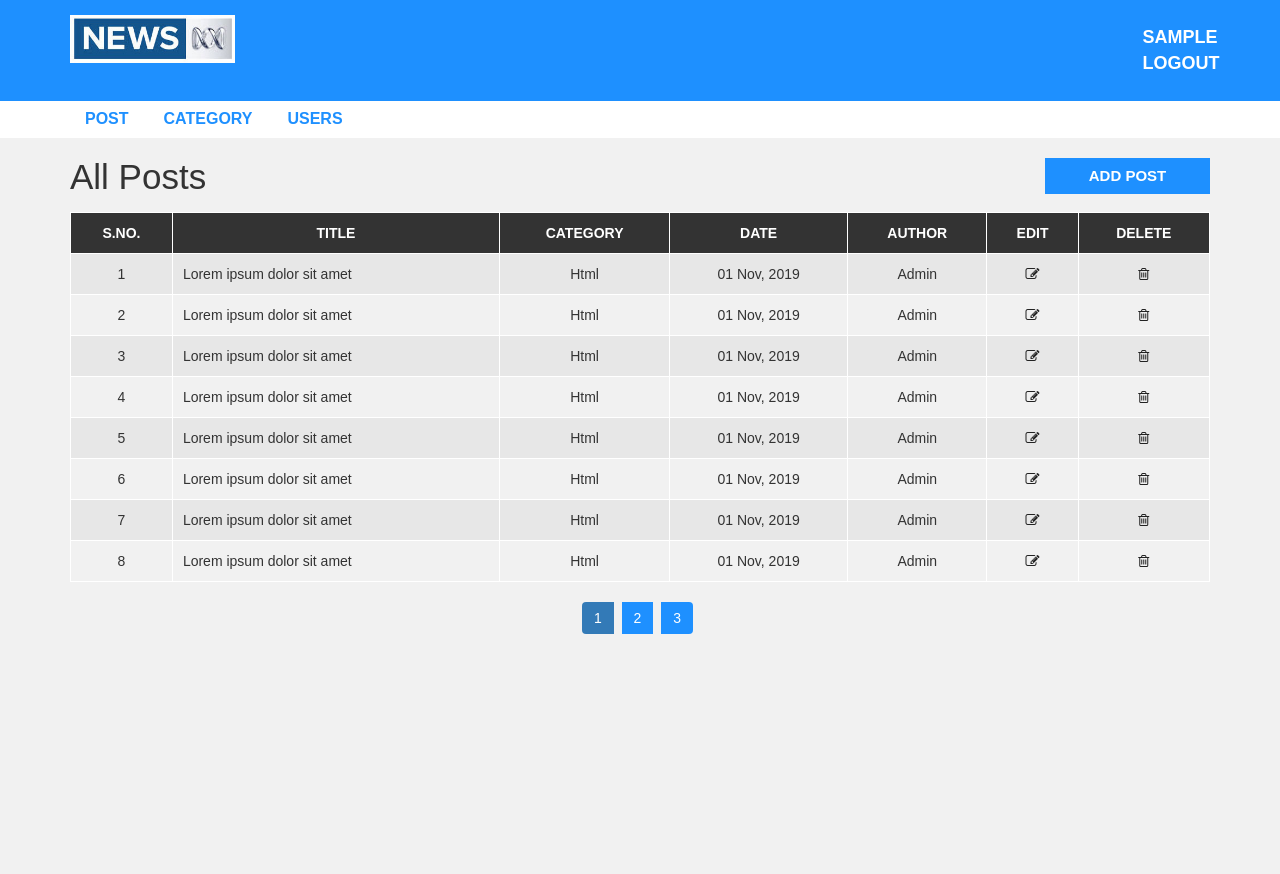
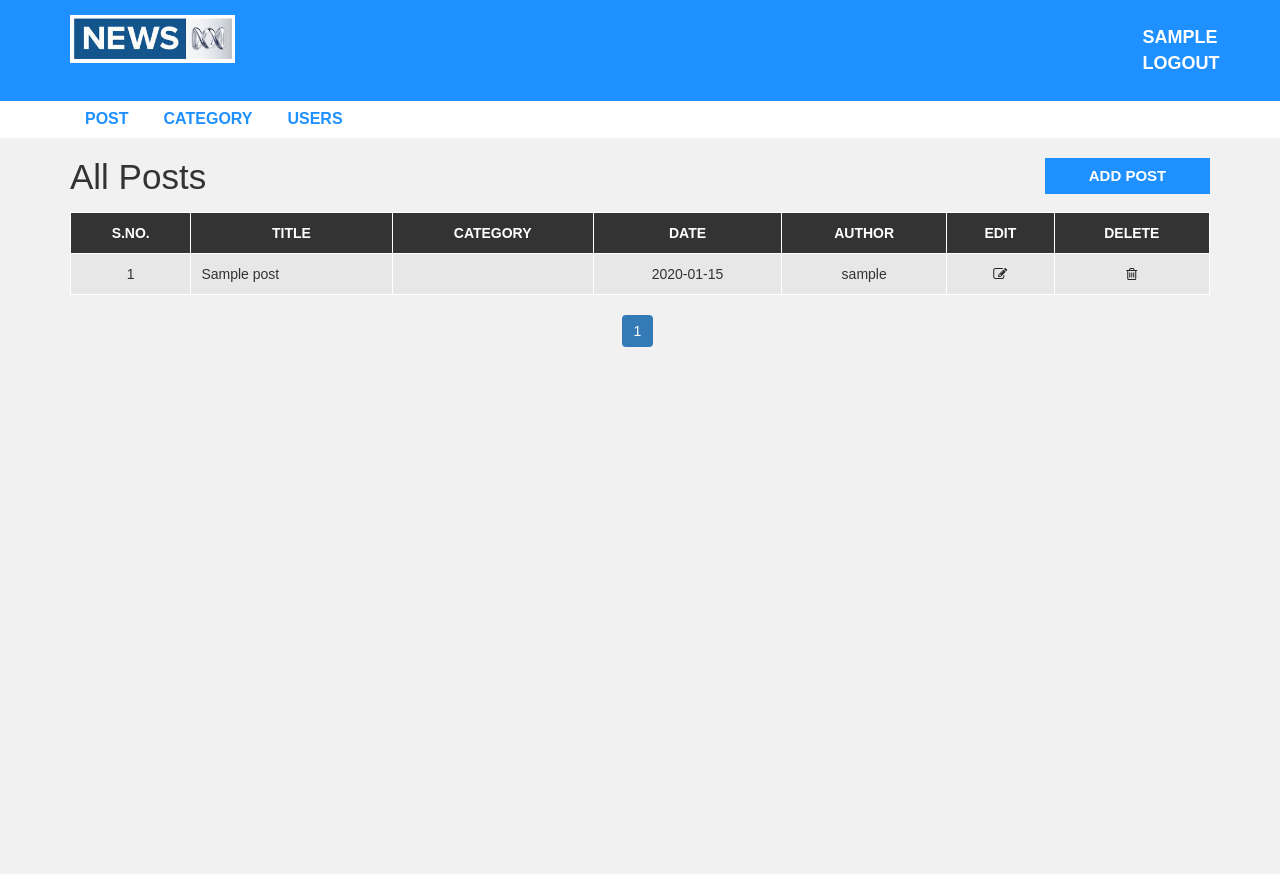
Before and after one commit to ftanvir/news-site, a PHP site: page /admin/post.php in a window 1280 px wide. Shown: the top 874 px of the page. Run offline with PHP 8.4, Linux system fonts and the light colour scheme; the visitor is signed in with stand-in values (Sample User, id 1); tables that the repository leaves empty hold one stand-in row (values such as "Sample post").

Commit message:
showing post and pagination

```diff
--- a/admin/post.php
+++ b/admin/post.php
@@ -1,4 +1,8 @@
-<?php include "header.php"; ?>
+<?php
+include "header.php";
+include "config.php";
+
+?>
 <div id="admin-content">
     <div class="container">
         <div class="row">
@@ -20,85 +24,63 @@
                         <th>Delete</th>
                     </thead>
                     <tbody>
+                        <?php
+                            $page = isset($_GET['page']) ? $_GET['page'] : 1;
+                            $limit = 3;
+                            $offset = ($page-1)* $limit;
+
+                            $sql = "SELECT * FROM post
+                            LEFT JOIN category ON post.category = category.category_id
+                            LEFT JOIN user ON post.author = user.user_id
+                            ORDER BY post.post_id DESC LIMIT {$offset}, {$limit}";
+                            $result = mysqli_query($conn, $sql) or die("Query Failed");
+
+                            if(mysqli_num_rows($result) > 0){
+                                while($row = mysqli_fetch_assoc($result)){
+                        ?>
                         <tr>
-                              <td class='id'>1</td>
-                              <td>Lorem ipsum dolor sit amet</td>
-                              <td>Html</td>
-                              <td>01 Nov, 2019</td>
-                              <td>Admin</td>
+                            <td class='id'><?php echo $row['post_id'] ;?></td>
+                            <td><?php echo $row['title'] ;?></td>
+                            <td><?php echo $row['category_name'] ;?></td>
+                            <td><?php echo $row['post_date'];  ?></td>
+                            <td><?php echo $row['username']; ?></td>
                             <td class='edit'><a href='update-post.php'><i class='fa fa-edit'></i></a></td>
                             <td class='delete'><a href='delete-post.php'><i class='fa fa-trash-o'></i></a></td>
                         </tr>
-                          <tr>
-                              <td class='id'>2</td>
-                              <td>Lorem ipsum dolor sit amet</td>
-                              <td>Html</td>
-                              <td>01 Nov, 2019</td>
-                              <td>Admin</td>
-                              <td class='edit'><a href='update-post.php'><i class='fa fa-edit'></i></a></td>
-                              <td class='delete'><a href='delete-post.php'><i class='fa fa-trash-o'></i></a></td>
-                          </tr>
-                          <tr>
-                              <td class='id'>3</td>
-                              <td>Lorem ipsum dolor sit amet</td>
-                              <td>Html</td>
-                              <td>01 Nov, 2019</td>
-                              <td>Admin</td>
-                              <td class='edit'><a href='update-post.php'><i class='fa fa-edit'></i></a></td>
-                              <td class='delete'><a href='delete-post.php'><i class='fa fa-trash-o'></i></a></td>
-                          </tr>
-                          <tr>
-                              <td class='id'>4</td>
-                              <td>Lorem ipsum dolor sit amet</td>
-                              <td>Html</td>
-                              <td>01 Nov, 2019</td>
-                              <td>Admin</td>
-                              <td class='edit'><a href='update-post.php'><i class='fa fa-edit'></i></a></td>
-                              <td class='delete'><a href='delete-post.php'><i class='fa fa-trash-o'></i></a></td>
-                          </tr>
-                          <tr>
-                              <td class='id'>5</td>
-                              <td>Lorem ipsum dolor sit amet</td>
-                              <td>Html</td>
-                              <td>01 Nov, 2019</td>
-                              <td>Admin</td>
-                              <td class='edit'><a href='update-post.php'><i class='fa fa-edit'></i></a></td>
-                              <td class='delete'><a href='delete-post.php'><i class='fa fa-trash-o'></i></a></td>
-                          </tr>
-                          <tr>
-                              <td class='id'>6</td>
-                              <td>Lorem ipsum dolor sit amet</td>
-                              <td>Html</td>
-                              <td>01 Nov, 2019</td>
-                              <td>Admin</td>
-                              <td class='edit'><a href='update-post.php'><i class='fa fa-edit'></i></a></td>
-                              <td class='delete'><a href='delete-post.php'><i class='fa fa-trash-o'></i></a></td>
-                          </tr>
-                          <tr>
-                              <td class='id'>7</td>
-                              <td>Lorem ipsum dolor sit amet</td>
-                              <td>Html</td>
-                              <td>01 Nov, 2019</td>
-                              <td>Admin</td>
-                              <td class='edit'><a href='update-post.php'><i class='fa fa-edit'></i></a></td>
-                              <td class='delete'><a href='delete-post.php'><i class='fa fa-trash-o'></i></a></td>
-                          </tr>
-                          <tr>
-                              <td class='id'>8</td>
-                              <td>Lorem ipsum dolor sit amet</td>
-                              <td>Html</td>
-                              <td>01 Nov, 2019</td>
-                              <td>Admin</td>
-                              <td class='edit'><a href='update-post.php'><i class='fa fa-edit'></i></a></td>
-                              <td class='delete'><a href='delete-post.php'><i class='fa fa-trash-o'></i></a></td>
-                          </tr>
+
                     </tbody>
+                    <?php
+                                }
+                            }
+                        ?>
                 </table>
-                  <ul class='pagination admin-pagination'>
+                <?php
+                    $sql1 = "SELECT * FROM post";
+                    $result = mysqli_query($conn ,$sql1);
+                      if(mysqli_num_rows($result)>0) {
+                          $total_records = mysqli_num_rows(($result));
+                          $limit = 3;
+                          $total_page = ceil($total_records/$limit);
+
+                          echo "<ul class='pagination admin-pagination'>";
+                          if($page > 1) echo '<li><a href="post.php?page='.($page -1).'">Prev</a></li>';
+                          for($i = 1; $i<=$total_page; $i++) {
+                              $active = "";
+                              if($i==$page) {
+                                  $active = 'active';
+                              }
+                              echo '<li class='.$active.'><a href="post.php?page='.$i.'">'.$i.'</a></li>' ;
+                          }
+                          if($page<$total_page) echo '<li><a href="post.php?page='.($page+1).' ">Next</a></li>';
+                          echo "</ul>";
+                      }
+                ?>
+
+                <!-- <ul class='pagination admin-pagination'>
                     <li class="active"><a>1</a></li>
                     <li><a>2</a></li>
                     <li><a>3</a></li>
-                  </ul>
+                </ul> -->
             </div>
         </div>
     </div>
```
Lines whose indentation alone changed are shown as unchanged.
